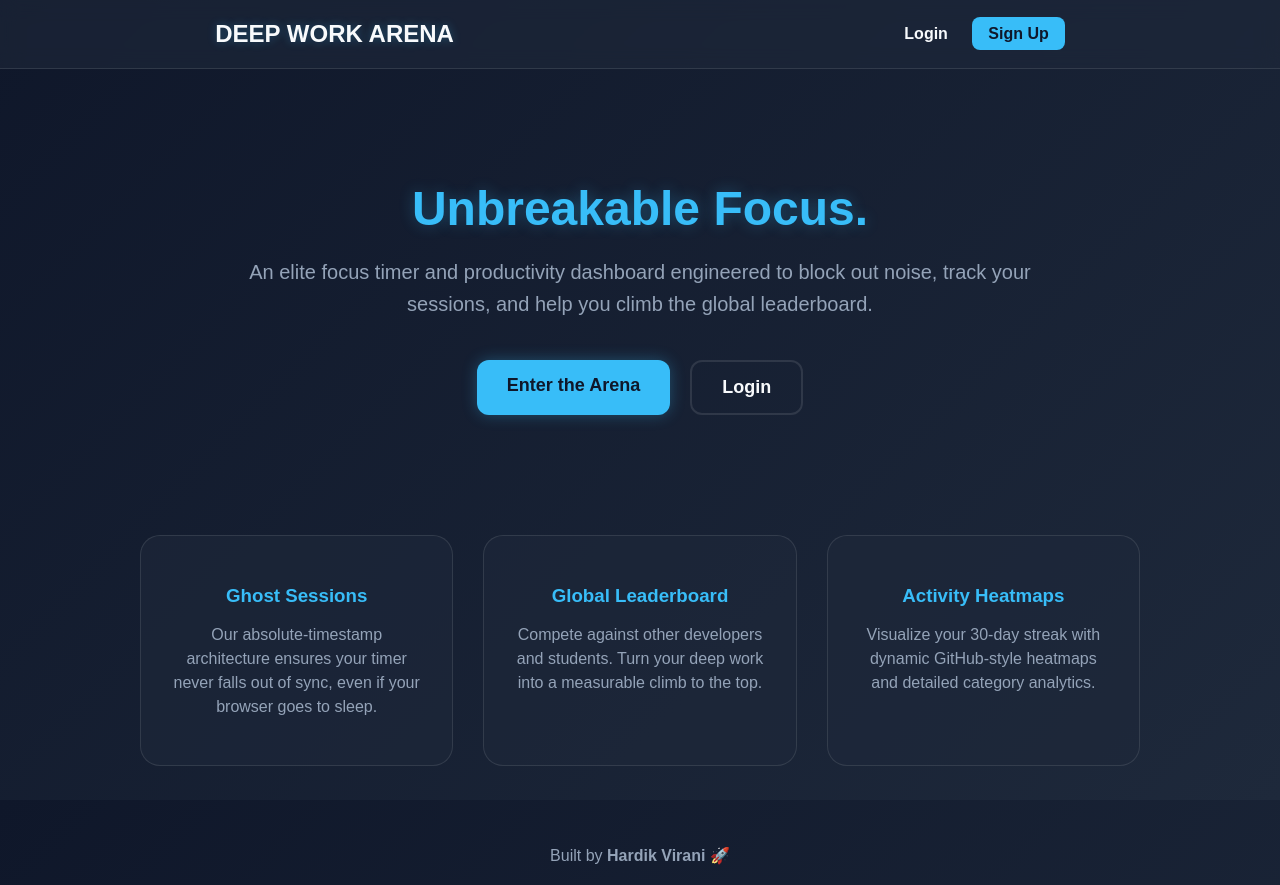
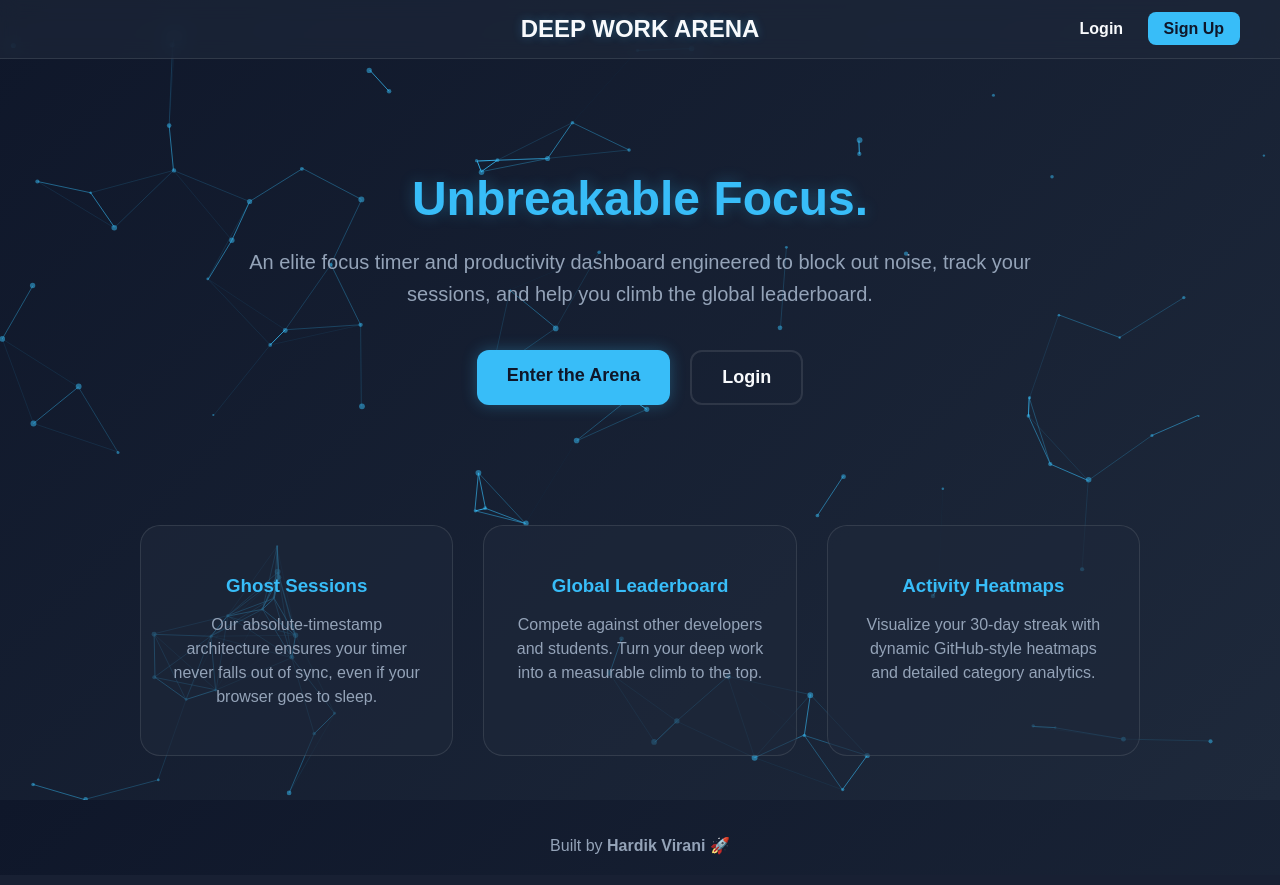
Before and after one commit to hardik-vir/Study-Arena, a Flask app: page / in a window 1280 px wide. After the commit the page ends 855 px from the top, so only its background shows below. Run offline with Flask 3, Linux system fonts and the light colour scheme.

Commit message:
Added particles, formatted navbar on Landing page

```diff
--- a/templates/landing.html
+++ b/templates/landing.html
@@ -37,10 +37,15 @@
 
         .navbar {
             width: 100%; background: var(--card-bg); backdrop-filter: blur(10px);
-            padding: 20px 0; border-bottom: 1px solid var(--border-light);
-            display: flex; justify-content: space-around; align-items: center;
+            padding: 20px 40px; border-bottom: 1px solid var(--border-light);
+            display: flex; justify-content: flex-end; align-items: center;
+            position: relative; box-sizing: border-box;
         }
-        .navbar-brand { font-size: 24px; font-weight: 900; text-transform: uppercase; margin: 0; text-shadow: 0 0 10px var(--primary-glow); }
+        .navbar-brand {
+            position: absolute; left: 50%; transform: translateX(-50%);
+            font-size: 24px; font-weight: 900; text-transform: uppercase; margin: 0;
+            text-shadow: 0 0 10px var(--primary-glow);
+        }
         .nav-links a { color: var(--text-main); text-decoration: none; margin-left: 20px; font-weight: bold; transition: 0.2s; }
         .nav-links a:hover { color: var(--primary); }
 
@@ -72,9 +77,20 @@
         .feature-card p { color: var(--text-muted); line-height: 1.5; }
 
         .app-footer { margin-top: auto; padding: 40px 0 20px; text-align: center; color: var(--text-muted); }
+
+        #particle-canvas {
+            position: fixed;
+            top: 0;
+            left: 0;
+            width: 100vw;
+            height: 100vh;
+            z-index: -1;
+            pointer-events: none;
+        }
     </style>
 </head>
 <body>
+    <canvas id="particle-canvas"></canvas>
 
     <nav class="navbar">
         <div class="navbar-brand">Deep Work Arena</div>
@@ -113,5 +129,102 @@
         <div>Built by <strong>Hardik Virani</strong> 🚀</div>
     </div>
 
+    <script>
+        const canvas = document.getElementById('particle-canvas');
+        const ctx = canvas.getContext('2d');
+        let particles = [];
+
+        // Track mouse position
+        let mouse = { x: null, y: null, radius: 150 };
+        window.addEventListener('mousemove', (e) => { mouse.x = e.x; mouse.y = e.y; });
+        window.addEventListener('mouseout', () => { mouse.x = null; mouse.y = null; });
+
+        function resize() {
+            canvas.width = window.innerWidth;
+            canvas.height = window.innerHeight;
+            init();
+        }
+        window.addEventListener('resize', resize);
+
+        class Particle {
+            constructor() {
+                this.x = Math.random() * canvas.width;
+                this.y = Math.random() * canvas.height;
+                this.vx = (Math.random() - 0.5) * 1.5;
+                this.vy = (Math.random() - 0.5) * 1.5;
+                this.radius = Math.random() * 2 + 1;
+            }
+            update() {
+                // Move particles
+                this.x += this.vx;
+                this.y += this.vy;
+
+                // Bounce off edges
+                if (this.x < 0 || this.x > canvas.width) this.vx *= -1;
+                if (this.y < 0 || this.y > canvas.height) this.vy *= -1;
+            }
+            draw() {
+                ctx.beginPath();
+                ctx.arc(this.x, this.y, this.radius, 0, Math.PI * 2);
+                ctx.fillStyle = 'rgba(56, 189, 248, 0.5)'; // Primary Blue
+                ctx.fill();
+            }
+        }
+
+        function init() {
+            particles = [];
+            // Dynamically scale particle count based on screen size
+            let numberOfParticles = (canvas.width * canvas.height) / 10000;
+            for (let i = 0; i < numberOfParticles; i++) {
+                particles.push(new Particle());
+            }
+        }
+
+        function animate() {
+            requestAnimationFrame(animate);
+            ctx.clearRect(0, 0, canvas.width, canvas.height);
+
+            for (let i = 0; i < particles.length; i++) {
+                particles[i].update();
+                particles[i].draw();
+
+                // Draw lines between nearby particles
+                for (let j = i; j < particles.length; j++) {
+                    let dx = particles[i].x - particles[j].x;
+                    let dy = particles[i].y - particles[j].y;
+                    let distance = Math.sqrt(dx * dx + dy * dy);
+
+                    if (distance < 100) {
+                        ctx.beginPath();
+                        ctx.strokeStyle = `rgba(56, 189, 248, ${1 - distance/100})`;
+                        ctx.lineWidth = 1;
+                        ctx.moveTo(particles[i].x, particles[i].y);
+                        ctx.lineTo(particles[j].x, particles[j].y);
+                        ctx.stroke();
+                    }
+                }
+
+                // Draw interactive purple line to mouse
+                if (mouse.x != null) {
+                    let dx = particles[i].x - mouse.x;
+                    let dy = particles[i].y - mouse.y;
+                    let distance = Math.sqrt(dx * dx + dy * dy);
+
+                    if (distance < mouse.radius) {
+                        ctx.beginPath();
+                        ctx.strokeStyle = `rgba(168, 85, 247, ${1 - distance/mouse.radius})`; // Purple glow
+                        ctx.lineWidth = 1.5;
+                        ctx.moveTo(particles[i].x, particles[i].y);
+                        ctx.lineTo(mouse.x, mouse.y);
+                        ctx.stroke();
+                    }
+                }
+            }
+        }
+
+        resize();
+        animate();
+    </script>
+
 </body>
 </html>
```
